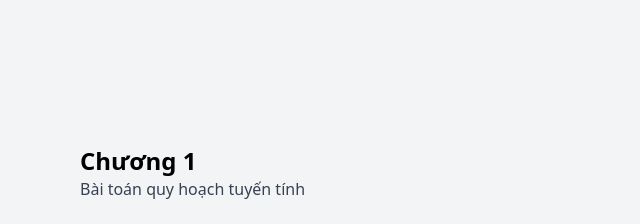
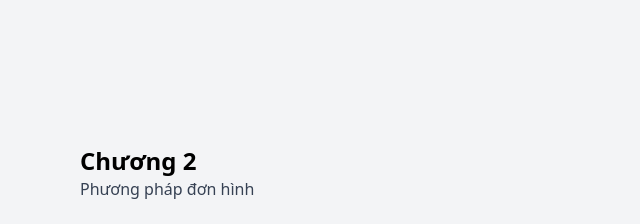
Before and after one commit to FanofHOTS/nckh_qhtt, a Vue app: page /c1 in a window 1280 px wide. Shown: the top 224 px of the page, without its empty margins (0-640 px from the left). Built offline with nearby package versions, Linux system fonts and the light colour scheme.

Commit message:
Update Index.vue

```diff
--- a/src/views/c1/Index.vue
+++ b/src/views/c1/Index.vue
@@ -1,7 +1,7 @@
 <template>
   <div>
-    <h2 class="text-2xl font-semibold text-center md:text-left">Chương 1</h2>
-    <p class="text-gray-700 text-center md:text-left">Bài toán quy hoạch tuyến tính</p>
+    <h2 class="text-2xl font-semibold text-center md:text-left">Chương 2</h2>
+    <p class="text-gray-700 text-center md:text-left">Phương pháp đơn hình</p>
     <div class="grid grid-cols-1 md:grid-cols-2 lg:grid-cols-3 gap-4 my-6">
       <div class="bg-white shadow-md p-5">
         <div class="flex mb-4">
```
